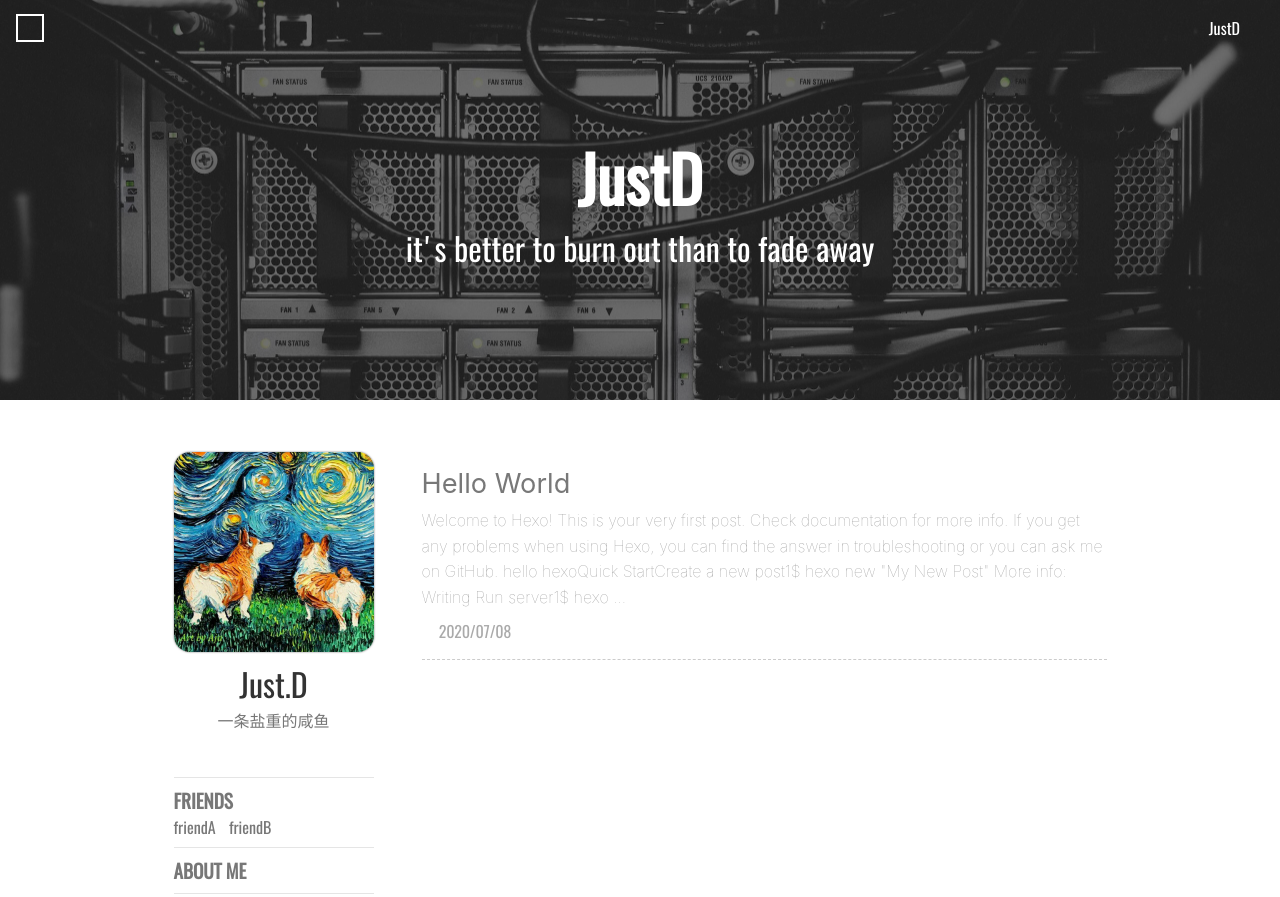
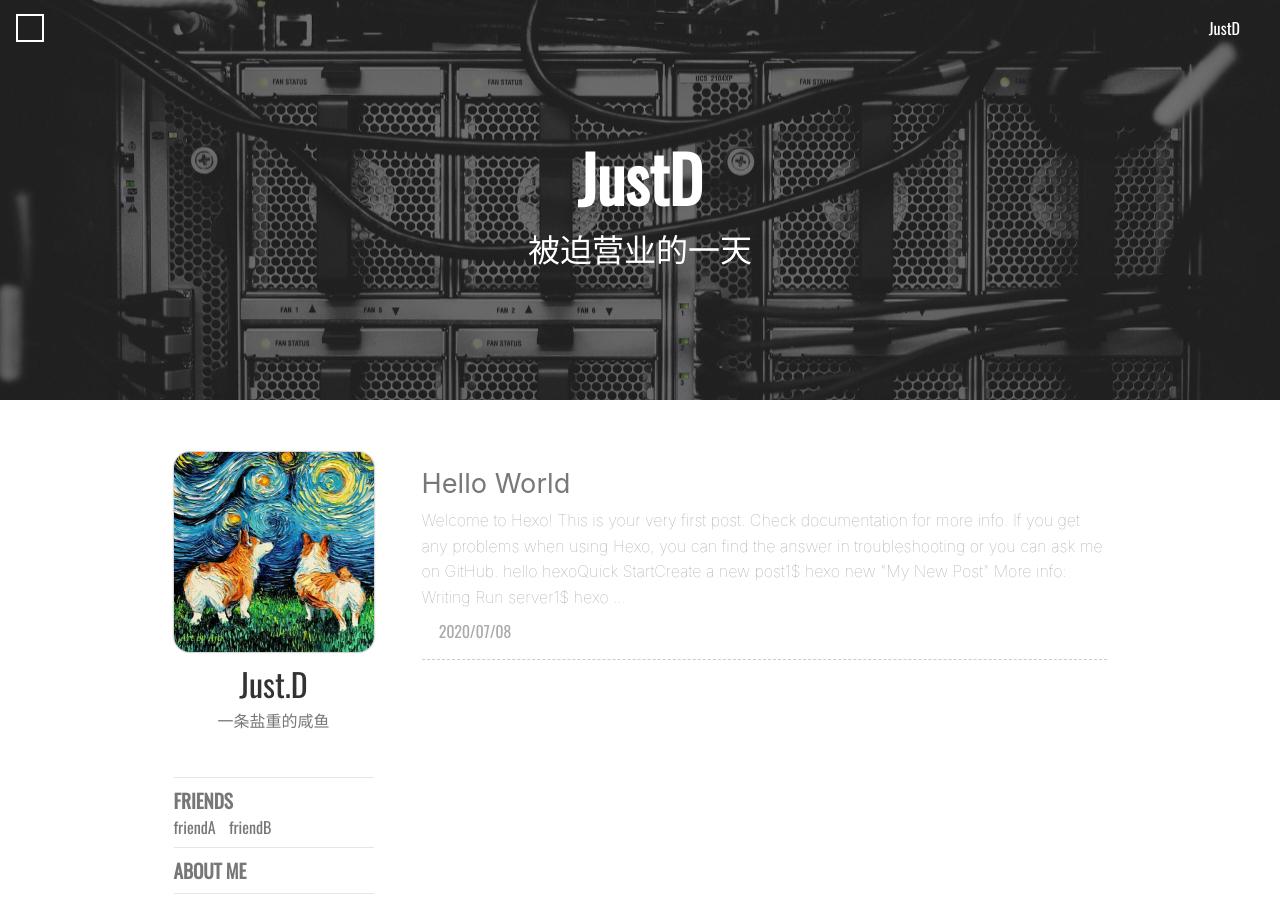
Before and after one commit to wangchunlei3255/wangchunlei3255.github.io, a plain HTML site: page index.html in a window 1280 px wide. Shown: the top 897 px of the page. Drawn offline with nearby package versions, Linux system fonts and the light colour scheme; some packages are replaced by stand-ins of ours; a script that the page names is missing; a web font is replaced by a local one.

Commit message:
Site updated: 2020-07-08 12:25:40

```diff
--- a/index.html
+++ b/index.html
@@ -253,7 +253,7 @@ height:50vh;
             <!-- 主页副标题  -->
 
 
-                it's better to burn out than to fade away
+                被迫营业的一天
 
             <!-- 文章页  -->
 
```
